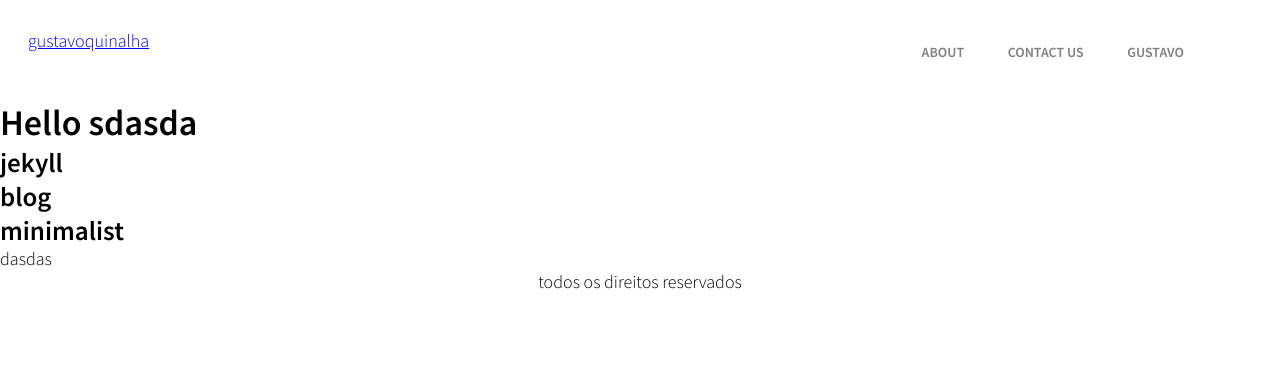
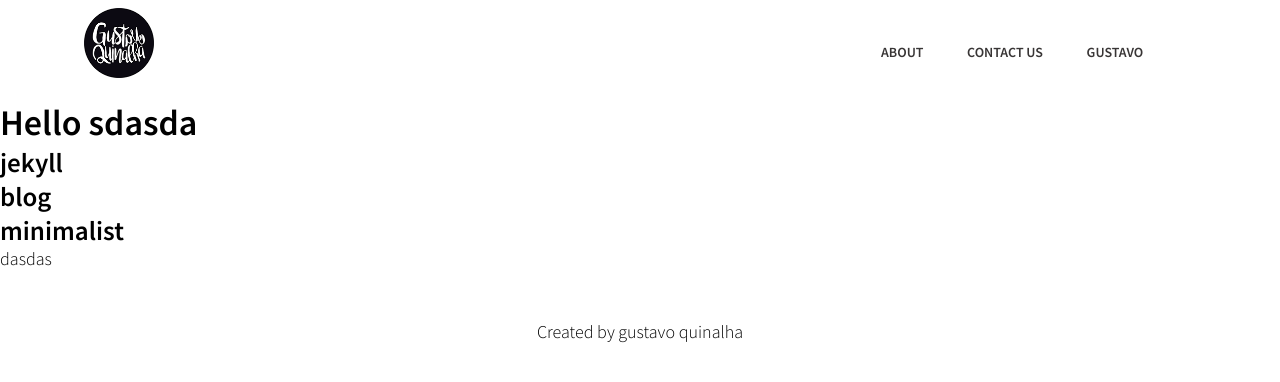
Before and after one commit to gustavoquinalha/gustavoquinalha.github.io-reliquia, a Jekyll site: the page built from aula-wiliiam.html, in a window 1280 px wide. Shown: the top 382 px of the page. Built offline with Jekyll 4.4.1, drawn with Linux system fonts in a browser that asks for light colours.

Commit message:
atualizacoes

```diff
--- a/_includes/footer.html
+++ b/_includes/footer.html
@@ -1 +1,3 @@
-<p style="text-align:center">todos os direitos reservados</p>
+<div class="footer">
+<p>Created by gustavo quinalha</p>
+</div>
--- a/_includes/header.html
+++ b/_includes/header.html
@@ -1,9 +1,6 @@
 <form>
   <div class="menu-rel">
     <div class="menu">
-     <div class="menu-opcoes">
-     </div>
-
      <div class="menu-hamburguer">
        <input type="checkbox" value="selected" id="menu-hamburguer" class="menu-input">
        <label for="menu-hamburguer" class="menu-label">
@@ -16,17 +13,19 @@
             fechar
           </button>
         </div>
-    <div class="menu-list-item"><a href="#">
+        <div class="menu-list-item">
+          <a href="#">
             {% for page in site.pages %}
             <a href="{{ page.url | prepend: site.baseurl }}">{{ page.title }}</a><br>
             {% endfor %}
-    </a></div>
+          </a>
+        </div>
       </div>
     </div>
   </div>
 
   <div class="menu-logo">
-        <a href="{{ site.baseurl }}/">{{ site.title }}</a>
+    <a href="{{ site.baseurl }}/"><img src="{{ site.baseurl }}/images/logo.png" class="classe-logo"></a>
   </div>
 
   <div class="menu-principal">
--- a/css/ghq.css
+++ b/css/ghq.css
@@ -2,6 +2,9 @@
 * {
 	margin:0 auto;
 	padding: 0;
+}
+a {
+	color: #2b2929
 }
 
 
@@ -37,21 +40,37 @@
 	margin-bottom: 5px;
 	text-align:center;
 	overflow: hidden;
+	border:5px solid #2b2929;
 }
 .portoflio-titulo {
 	width: 300px;
 	margin-bottom: 5px;
-	text-align:left
+	text-align:left;
+	transition:2s;
 }
 
 .portoflio-titulo a{
-	color: #000;
-	opacity: 0.8;
+	color: #383535;
 	text-decoration: none;
 }
 
 .portfolio-img {
+	position: relative;
 	width: 100%!important;
+	-webkit-filter: grayscale(50%); /* Safari 6.0 - 9.0 */
+    filter: grayscale(50%);
+}
+
+.portfolio-img:hover{
+	width: 100%!important;
+	-webkit-filter: grayscale(0%); /* Safari 6.0 - 9.0 */
+    filter: grayscale(0%);
+}
+
+.footer {
+	padding-top: 50px;
+	padding-bottom: 50px;
+	text-align: center
 }
 
 @media only screen and (max-width: 400px) {
@@ -68,7 +87,11 @@
 	height: 370px;
 	margin:0 auto;
 	margin-bottom: 5px;
-
+	border:none;
+	}
+	.portoflio-titulo {
+		width: 98%;
+		padding-left: 2px;
 	}
 }
 
@@ -102,22 +125,32 @@
 
 
 
+
+
+
+
+
+
+
+.menu-rel{
+  width: 90%;
+  margin:0 auto;
+  position:relative;
+  height: 100px;
+}
+
 .menu {
     position: fixed;
     z-index: 2;
-    width: 100%;
+    width: 90%;
     height: 80px;
-    background: #fff;
     display: flex;
     flex-wrap: no-wrap;
     justify-content: center;
     align-items: center;
     align-content: center;
 }
-.menu-rel{
-  position:relative;
-  height: 100px;
-}
+
 .menu-hamburguer {
     max-height: 100%;
     display: none
@@ -140,6 +173,11 @@
 .menu-logo {
     flex-grow: 1;
     margin-left: 20px;
+    padding-top: 10px;
+}
+
+.classe-logo {
+	width: 70px;
 }
 .menu-principal {
     flex-grow: 100;
@@ -155,13 +193,12 @@
 .menu-principal ul li a {
     text-decoration: none;
     text-transform: uppercase;
-    color: #000;
-    opacity: 0.5;
-    margin-right: 20px;
+    color: #383535;
     transition: 0.5s;
     borde-color: #ae4bcf;
     font-size: 14px;
-  font-weight:900
+  font-weight:900;
+  margin-left: 20px;
 }
 .menu-label {
     font-size: 1em;
@@ -216,7 +253,7 @@
     font-family: 'Bree Serif', serif;
     margin: 0;
     padding: 0;
-    color: #fff;
+    color: #383535;
     font-size: 40px;
     text-decoration: none;
     transition: 0.6s;
@@ -275,6 +312,10 @@
     .menu-list-item a:focus {
         font-size: 22px!important;
     }
+    .menu-rel{
+	  width: 100%;
+	}
+
 }
 .fundo-teste2 {
     background: #fff;
```
Also changed, not shown: index.html (+3 -4 lines), images/logo.png (added), images/veja.svg (added), 12 other files. Lines whose indentation alone changed are shown as unchanged.
